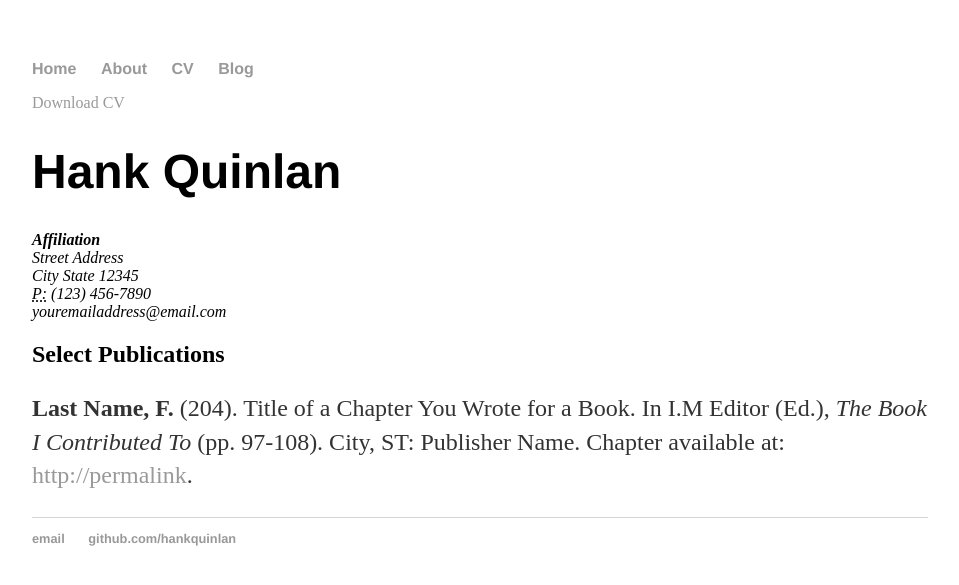
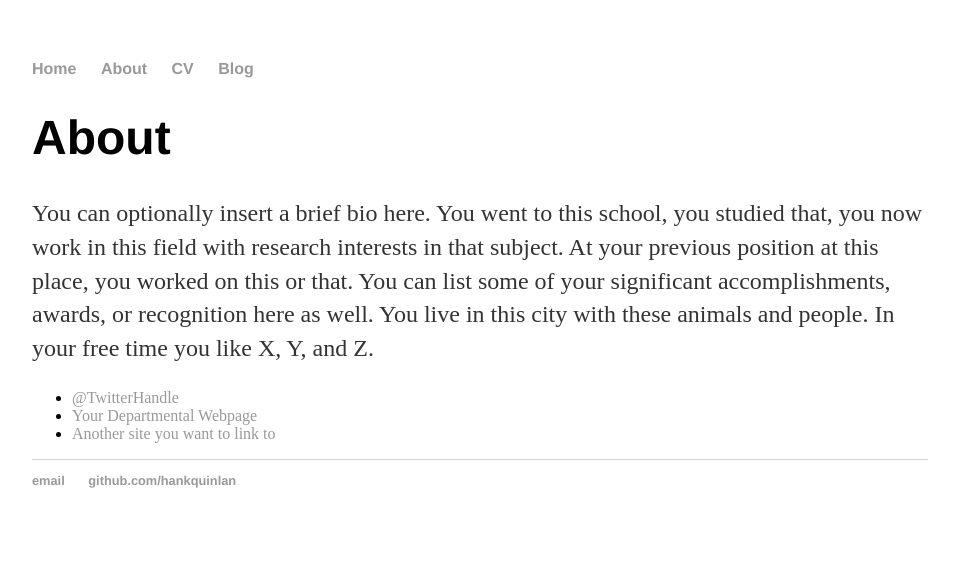
Before and after one commit to chrisjewell/chrisjewell.github.io, a Jekyll site: the page built from about/index.html, in a window 1280 px wide. Shown: the top 585 px of the page, without its empty margins (160-1119 px from the left). Built offline with Jekyll 4.4.1, drawn with Linux system fonts in a browser that asks for light colours.

Commit message:
Update index.html

```diff
--- a/about/index.html
+++ b/about/index.html
@@ -1,22 +1,15 @@
 ---
 layout: default
-title: Resume of Chris Jewell
+title: About Hank Quinlan
 ---
 
-	<div class="cv">
-		<a href="#" class="download" title="Download CV as PDF">Download CV</a>
-					<h1>Hank Quinlan</h1>
-					<address>
-					<strong>Affiliation</strong><br>
-					Street Address<br>
-					City State 12345<br>
-					<abbr title="phone">P:</abbr> (123) 456-7890<br>
-					<span class="obfuscate">youremailaddress@email.com</span>
-					</address>
+		<div class="about">
+			<h1>About</h1>
+			<p>You can optionally insert a brief bio here. You went to this school, you studied that, you now work in this field with research interests in that subject. At your previous position at this place, you worked on this or that. You can list some of your significant accomplishments, awards, or recognition here as well. You live in this city with these animals and people. In your free time you like X, Y, and Z.</p>
 
-					<h2>Select Publications</h2>
-
-					<p><strong>Last Name, F.</strong> (204). Title of a Chapter You Wrote for a Book. In I.M Editor (Ed.), <em>The Book I Contributed To</em> (pp. 97-108). City, ST: Publisher Name. Chapter available at: <a href="#">http://permalink</a>.
-
-
-	</div>
+			<ul class="contacts">
+				<li><a href="#">@TwitterHandle</a></li>
+				<li><a href="#">Your Departmental Webpage</a></li>
+				<li><a href="#">Another site you want to link to</a></li>
+				</ul>
+		</div>
```
